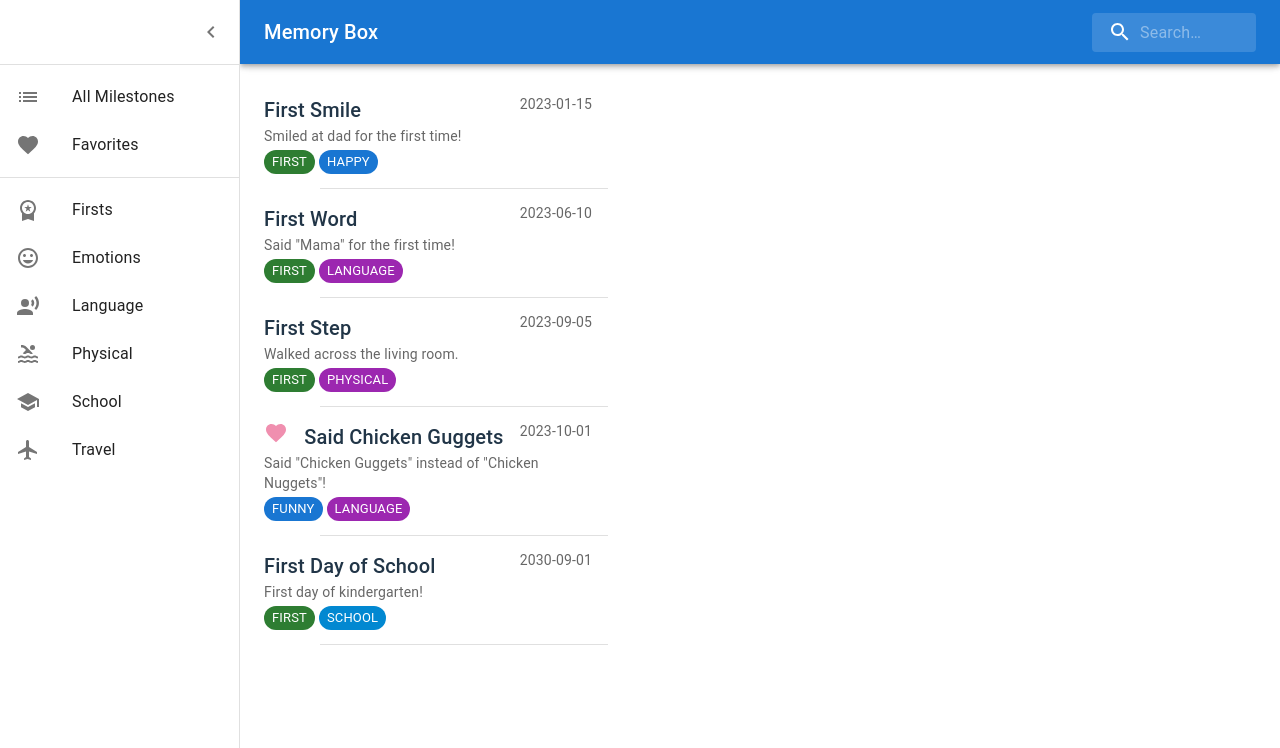
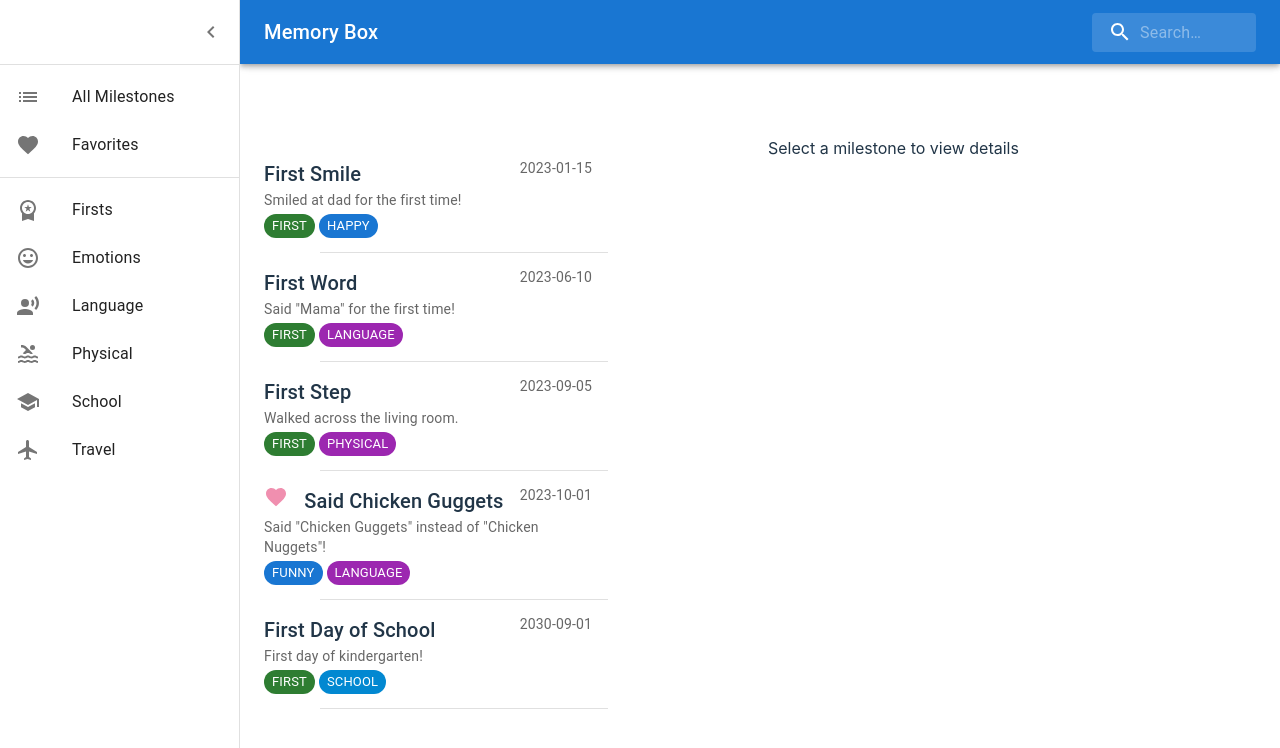
Before and after one commit to lorashley/memory-box, a React (Vite) app: page / in a window 1280 px wide. Shown: the top 748 px of the page. Built offline with nearby package versions, Linux system fonts and the light colour scheme.

Commit message:
♻️ Refactor App layout by renaming Header to AppBar, introducing MainColumn for better structure, and enhancing milestone detail display

```diff
--- a/src/Layout/App.tsx
+++ b/src/Layout/App.tsx
@@ -1,30 +1,15 @@
-import { useCallback, useState } from 'react'
-import Header from './Header'
 import AppDrawer from './AppDrawer'
 import Box from '@mui/material/Box'
 import useSwitch from '../hooks/useSwitch'
 import Body from './Body'
 
 function App() {
-  const [searchTerm, _setSearchTerm] = useState<string | null>(null)
-  const setSearchTerm = useCallback(
-    (searchTerm: string) => {
-      _setSearchTerm(searchTerm.toLowerCase())
-    },
-    [_setSearchTerm],
-  )
-
   const [isOpen, openDrawer, closeDrawer] = useSwitch(true)
 
   return (
     <Box sx={{ display: 'flex' }}>
-      <Header
-        setSearchTerm={setSearchTerm}
-        handleDrawerOpen={openDrawer}
-        isOpen={isOpen}
-      />
       <AppDrawer isOpen={isOpen} handleDrawerClose={closeDrawer} />
-      <Body searchTerm={searchTerm} />
+      <Body isOpen={isOpen} openDrawer={openDrawer} />
     </Box>
   )
 }
--- a/src/Layout/Header.tsx
+++ b/src/Layout/AppBar.tsx
@@ -84,7 +84,11 @@ type Props = {
   isOpen: boolean
 }
 
-const Header = ({ setSearchTerm, handleDrawerOpen, isOpen }: Props) => {
+const AppBarWithSearch = ({
+  setSearchTerm,
+  handleDrawerOpen,
+  isOpen,
+}: Props) => {
   return (
     <Box sx={{ flexGrow: 1 }}>
       <AppBar position='fixed' isOpen={isOpen}>
@@ -125,4 +129,4 @@ const Header = ({ setSearchTerm, handleDrawerOpen, isOpen }: Props) => {
   )
 }
 
-export default Header
+export default AppBarWithSearch
--- a/src/Layout/Body.tsx
+++ b/src/Layout/Body.tsx
@@ -1,32 +1,39 @@
 import { Box } from '@mui/material'
-import MilestonesList from '../components/Milestones'
 import { useState } from 'react'
 import { Milestone } from '../components/Milestone/types'
+import MilestoneDetails from '../components/Milestone'
+import MainColumn from './MainColumn'
 
 type Props = {
-  searchTerm: string | null
+  isOpen: boolean
+  openDrawer: () => void
 }
 
-const Body = ({ searchTerm }: Props) => {
+const Body = ({ isOpen, openDrawer }: Props) => {
   const [selectedMilestone, setSelectedMilestone] = useState<Milestone | null>(
     null,
   )
   return (
+    <>
       <Box
         sx={{
           display: 'flex',
-        flexDirection: 'column',
+          flexDirection: 'row',
           width: '100%',
           pt: 8,
           alignContent: 'flex-start',
         }}
       >
-      <MilestonesList
-        searchTerm={searchTerm}
-        selectedMilestone={selectedMilestone}
+        <MainColumn
+          selectedMilestoneId={selectedMilestone?.id || null}
           setSelectedMilestone={setSelectedMilestone}
+          isOpen={isOpen}
+          openDrawer={openDrawer}
         />
+
+        <MilestoneDetails milestone={selectedMilestone} />
       </Box>
+    </>
   )
 }
 export default Body
--- /dev/null
+++ b/src/Layout/MainColumn.tsx
@@ -0,0 +1,50 @@
+import { Box } from '@mui/material'
+import { useState, useCallback } from 'react'
+import MilestonesList from '../components/Milestones'
+import { Milestone } from '../components/Milestone/types'
+import AppBar from './AppBar'
+
+type Props = {
+  isOpen: boolean
+  openDrawer: () => void
+  setSelectedMilestone: (milestone: Milestone) => void
+  selectedMilestoneId: string | null
+}
+const MainColumn = ({
+  isOpen,
+  openDrawer,
+  setSelectedMilestone,
+  selectedMilestoneId,
+}: Props) => {
+  const [searchTerm, _setSearchTerm] = useState<string | null>(null)
+  const setSearchTerm = useCallback(
+    (searchTerm: string) => {
+      _setSearchTerm(searchTerm.toLowerCase())
+    },
+    [_setSearchTerm],
+  )
+  return (
+    <Box
+      sx={{
+        display: 'flex',
+        flexDirection: 'column',
+        width: '100%',
+        pt: 8,
+        alignContent: 'flex-start',
+      }}
+    >
+      <AppBar
+        setSearchTerm={setSearchTerm}
+        handleDrawerOpen={openDrawer}
+        isOpen={isOpen}
+      />
+      <MilestonesList
+        searchTerm={searchTerm}
+        selectedMilestoneId={selectedMilestoneId}
+        setSelectedMilestone={setSelectedMilestone}
+      />
+    </Box>
+  )
+}
+
+export default MainColumn
--- /dev/null
+++ b/src/components/Milestone/index.tsx
@@ -0,0 +1,34 @@
+import Box from '@mui/material/Box'
+import { type Milestone } from './types'
+
+type Props = {
+  milestone: Milestone | null
+}
+
+const Milestone = ({ milestone }: Props) => {
+  return (
+    <Box
+      sx={{
+        display: 'flex',
+        flexDirection: 'column',
+        width: '100%',
+        pt: 8,
+        alignContent: 'flex-start',
+      }}
+    >
+      {milestone ? (
+        <>
+          {milestone.title}
+          {milestone.date}
+          {milestone.description}
+          {milestone.tags}
+          {milestone.isFavorite}
+        </>
+      ) : (
+        'Select a milestone to view details'
+      )}
+    </Box>
+  )
+}
+
+export default Milestone
--- a/src/components/Milestones/index.tsx
+++ b/src/components/Milestones/index.tsx
@@ -6,7 +6,7 @@ import {
   ListItemText,
   Typography,
 } from '@mui/material'
-import React, { Fragment } from 'react'
+import { Fragment } from 'react'
 import { Milestone } from '../Milestone/types'
 import { FavoriteFilled, StyledListItem } from './styled'
 import { getTagChipColor } from '../Tag/utils'
@@ -14,13 +14,13 @@ import useMilestones from './hooks/useMilestones'
 
 type Props = {
   searchTerm: string | null
-  selectedMilestone: Milestone | null
+  selectedMilestoneId: string | null
   setSelectedMilestone: (milestone: Milestone) => void
 }
 
 const MilestonesList = ({
   searchTerm,
-  selectedMilestone,
+  selectedMilestoneId,
   setSelectedMilestone,
 }: Props) => {
   const { milestones } = useMilestones()
@@ -47,7 +47,7 @@ const MilestonesList = ({
               <StyledListItem
                 alignItems='flex-start'
                 onClick={() => setSelectedMilestone(milestone)}
-                isSelected={selectedMilestone?.id === milestone.id}
+                isSelected={selectedMilestoneId === milestone.id}
               >
                 <ListItemText
                   primary={
```
Lines whose indentation alone changed are shown as unchanged.
